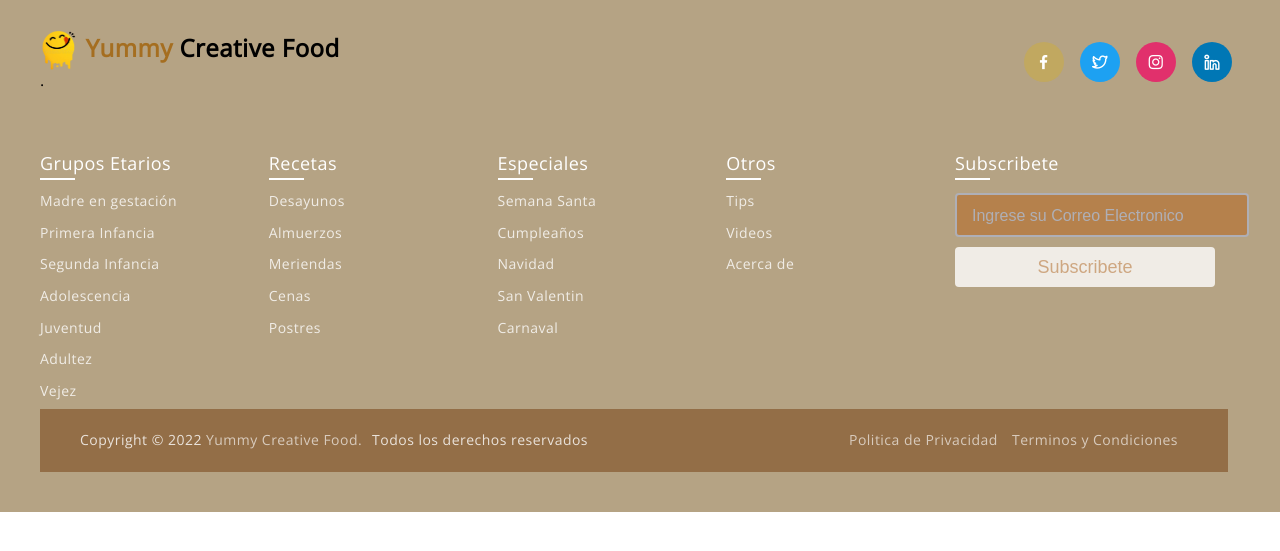
After one commit to cavargas10/YUMMYCreativeFooc, a PHP site: page /footer.html in a window 1280 px wide. The commit adds this page. Shown: the top 551 px of the page. Run offline with PHP 8.4, Linux system fonts and the light colour scheme.

Commit message:
Footer y Menu

```diff
--- a/ProyectoWeb/css/style.css
+++ b/ProyectoWeb/css/style.css
@@ -566,9 +566,7 @@ button:hover {
   opacity: 0.8;
 }
 
-.imagen-modal{
 
-}
 
 input{
   background-color: #F4F4F4;
--- /dev/null
+++ b/ProyectoWeb/css/style_footer.css
@@ -0,0 +1,206 @@
+@import url('https://fonts.googleapis.com/css?family=Open+Sans|Roboto');
+*{
+    margin: 0;
+    padding: 0;
+    text-decoration: none;
+}
+
+body{
+    background-color: white;
+    font-family: 'calibri';
+    width: 100%;
+    height: 100%;
+    font-family: sans-serif;
+    letter-spacing: 0.03em;
+    line-height: 1.6;
+    font-family: 'Open Sans', sans-serif;
+
+}
+footer{
+    background: #b5a384;
+    width: 100%;
+    bottom: 0;
+    left: 0;
+  }
+  footer::before{
+    content: '';
+    position: relative;
+    left: 0;
+    top: 100px;
+    height: 1px;
+    width: 100%;
+    background: #AFAFB6;
+  }
+  footer .content{
+    max-width: 1300px;
+    margin: auto;
+    padding: 30px 40px 40px 40px;
+  }
+  footer .content .top{
+    display: flex;
+    align-items: center;
+    justify-content: space-between;
+    margin-bottom: 50px;
+  }
+  .logo{
+    height: 40px;
+}
+
+.logo-details .nombre span{
+  color: #a56e20;
+}
+  .logo-details .nombre{
+    margin-top: -19%;
+  width: 100%;
+  margin-left: 18%;
+  color: #000;
+  }
+  .content .top .media-icons{
+    display: flex;
+  }
+  .content .top .media-icons a{
+    height: 40px;
+    width: 40px;
+    margin: 0 8px;
+    border-radius: 50%;
+    text-align: center;
+    line-height: 40px;
+    color: #fff;
+    font-size: 17px;
+    text-decoration: none;
+    transition: all 0.4s ease;
+  }
+  .top .media-icons a:nth-child(1){
+    background: #c1a860;
+  }
+  .top .media-icons a:nth-child(1):hover{
+    color: #4267B2;
+    background: #fff;
+  }
+  .top .media-icons a:nth-child(2){
+    background: #1DA1F2;
+  }
+  .top .media-icons a:nth-child(2):hover{
+    color: #1DA1F2;
+    background: #fff;
+  }
+  .top .media-icons a:nth-child(3){
+    background: #E1306C;
+  }
+  .top .media-icons a:nth-child(3):hover{
+    color: #E1306C;
+    background: #fff;
+  }
+  .top .media-icons a:nth-child(4){
+    background: #0077B5;
+  }
+  .top .media-icons a:nth-child(4):hover{
+    color: #0077B5;
+    background: #fff;
+  }
+  .top .media-icons a:nth-child(5){
+    background: #ff840099;
+  }
+  .top .media-icons a:nth-child(5):hover{
+    color: #FF0000;
+    background: #fff;
+  }
+  footer .content .link-boxes{
+    width: 100%;
+    display: flex;
+    justify-content: space-between;
+  }
+  footer .content .link-boxes .box{
+    width: calc(100% / 5 - 10px);
+  }
+  .content .link-boxes .box .link_name{
+    color: #fff;
+    font-size: 18px;
+    font-weight: 400;
+    margin-bottom: 10px;
+    position: relative;
+  }
+  .link-boxes .box .link_name::before{
+    content: '';
+    position: absolute;
+    left: 0;
+    bottom: -2px;
+    height: 2px;
+    width: 35px;
+    background: #fff;
+  }
+  .content .link-boxes .box li{
+    margin: 6px 0;
+    list-style: none;
+  }
+  .content .link-boxes .box li a{
+    color: #fff;
+    font-size: 14px;
+    font-weight: 400;
+    text-decoration: none;
+    opacity: 0.8;
+    transition: all 0.4s ease
+  }
+  .content .link-boxes .box li a:hover{
+    opacity: 1;
+    text-decoration: underline;
+  }
+  .content .link-boxes .input-box{
+    margin-right: 55px;
+  }
+  .link-boxes .input-box input{
+    height: 40px;
+    width: 260px;
+    outline: none;
+    border: 2px solid #AFAFB6;
+    background: #b6682493;
+    border-radius: 4px;
+    padding: 0 15px;
+    font-size: 15px;
+    color: #fff;
+    margin-top: 5px;
+  }
+  .link-boxes .input-box input::placeholder{
+    color: #AFAFB6;
+    font-size: 16px;
+  }
+  .link-boxes .input-box input[type="button"]{
+    background: #fff;
+    color: #b6682493;
+    border: none;
+    font-size: 18px;
+    font-weight: 500;
+    margin: 4px 0;
+    opacity: 0.8;
+    cursor: pointer;
+    transition: all 0.4s ease;
+  }
+  .input-box input[type="button"]:hover{
+    opacity: 1;
+  }
+  footer .bottom-details{
+    width: 99%;
+    background: #7b481b93;
+  }
+  footer .bottom-details .bottom_text{
+    max-width: 1250px;
+    margin: auto;
+    padding: 20px 40px;
+    display: flex;
+    justify-content: space-between;
+  }
+  .bottom-details .bottom_text span,
+  .bottom-details .bottom_text a{
+    font-size: 14px;
+    font-weight: 300;
+    color: #fff;
+    opacity: 0.8;
+    text-decoration: none;
+  }
+  .bottom-details .bottom_text a:hover{
+    opacity: 1;
+    text-decoration: underline;
+  }
+  .bottom-details .bottom_text a{
+    margin-right: 10px;
+  }
--- /dev/null
+++ b/ProyectoWeb/footer.html
@@ -0,0 +1,75 @@
+<!DOCTYPE html>
+<html lang="en">
+
+<head>
+    <meta charset="UTF-8" />
+    <meta http-equiv="X-UA-Compatible" content="IE=edge" />
+    <meta name="viewport" content="width=device-width, initial-scale=1.0" />
+    <title>Yummi Creative Food</title>
+    <link rel="stylesheet" href="css/style_footer.css " />
+    <link rel="stylesheet" href="https://unicons.iconscout.com/release/v4.0.0/css/line.css">
+</head>
+<footer>
+    <div class="content">
+        <div class="top">
+            <div class="logo-details">
+                <img src="img/logo.png" alt="" class="logo">
+                <H2 class="nombre"><span>Yummy</span> Creative Food</H2>.
+            </div>
+            <div class="media-icons">
+                <a href="#"><i class="uil uil-facebook-f"></i></a>
+                <a href="#"><i class="uil uil-twitter-alt"></i></a>
+                <a href="#"><i class="uil uil-instagram"></i></a>
+                <a href="#"><i class="uil uil-linkedin-alt"></i></a>
+
+            </div>
+        </div>
+        <div class="link-boxes">
+            <ul class="box">
+                <li class="link_name">Grupos Etarios</li>
+                <li><a href="#">Madre en gestación</a></li>
+                <li><a href="#">Primera Infancia</a></li>
+                <li><a href="#">Segunda Infancia</a></li>
+                <li><a href="#">Adolescencia</a></li>
+                <li><a href="#">Juventud</a></li>
+                <li><a href="#">Adultez</a></li>
+                <li><a href="#">Vejez</a></li>
+            </ul>
+            <ul class="box">
+                <li class="link_name">Recetas</li>
+                <li><a href="#">Desayunos</a></li>
+                <li><a href="#">Almuerzos</a></li>
+                <li><a href="#">Meriendas</a></li>
+                <li><a href="#">Cenas</a></li>
+                <li><a href="#">Postres</a></li>
+            </ul>
+            <ul class="box">
+                <li class="link_name">Especiales</li>
+                <li><a href="#">Semana Santa</a></li>
+                <li><a href="#">Cumpleaños</a></li>
+                <li><a href="#">Navidad</a></li>
+                <li><a href="#">San Valentin</a></li>
+                <li><a href="#">Carnaval</a></li>
+            </ul>
+            <ul class="box">
+                <li class="link_name">Otros</li>
+                <li><a href="#">Tips</a></li>
+                <li><a href="#">Videos</a></li>
+                <li><a href="#">Acerca de</a></li>
+            </ul>
+            <ul class="box input-box">
+                <li class="link_name">Subscribete</li>
+                <li><input type="text" placeholder="Ingrese su Correo Electronico"></li>
+                <li><input type="button" value="Subscribete"></li>
+            </ul>
+        </div>
+        <div class="bottom-details">
+            <div class="bottom_text">
+                <span class="copyright_text">Copyright © 2022 <a href="#">Yummy Creative Food.</a>Todos los derechos reservados</span>
+                <span class="policy_terms">
+                    <a href="#">Politica de Privacidad</a>
+                    <a href="#">Terminos y Condiciones</a>
+                </span>
+            </div>
+        </div>
+</footer>
```
Also changed, not shown: ProyectoWeb/css/style_menu.css (added, +152 -0 lines), ProyectoWeb/menu.html (added, +63 -0 lines).
